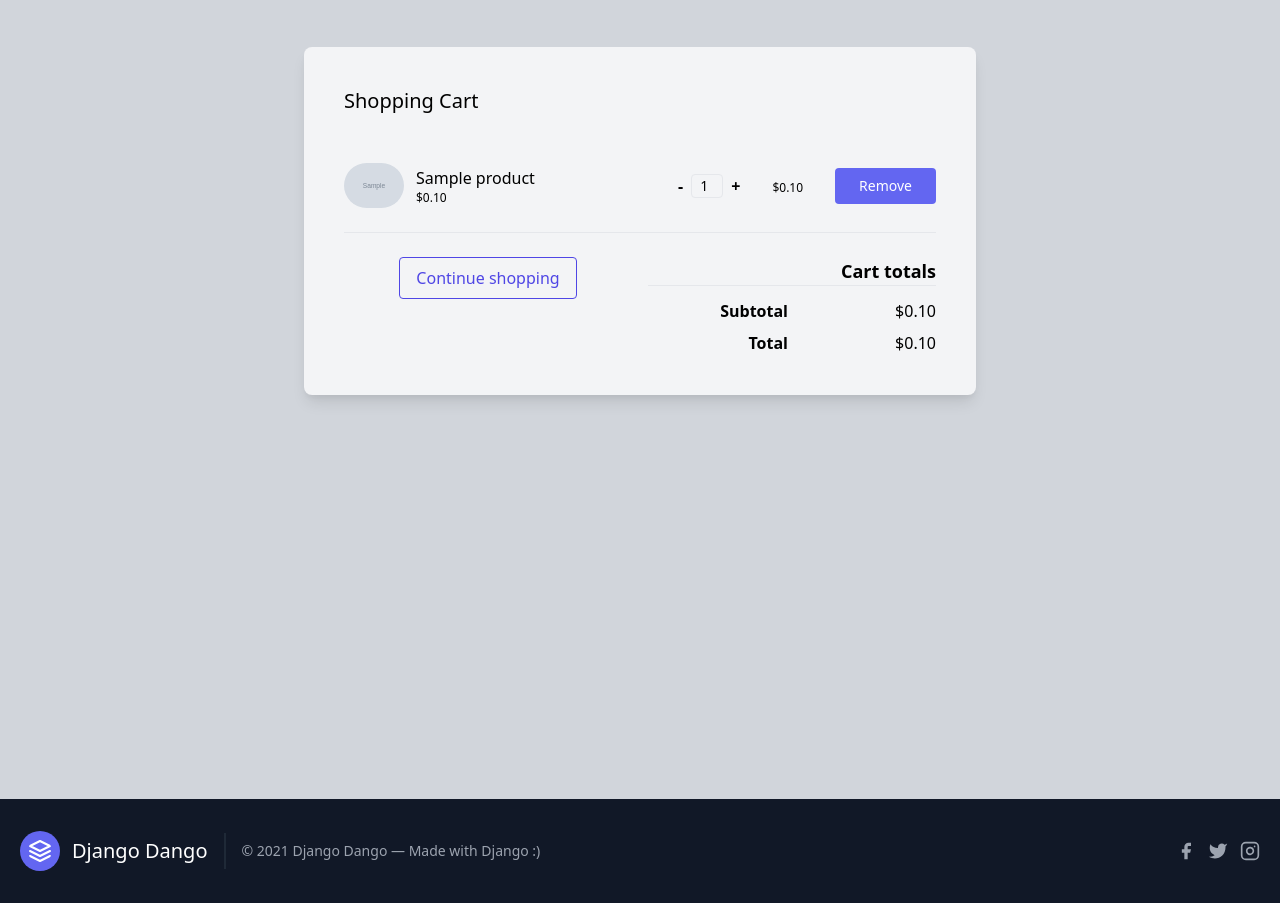
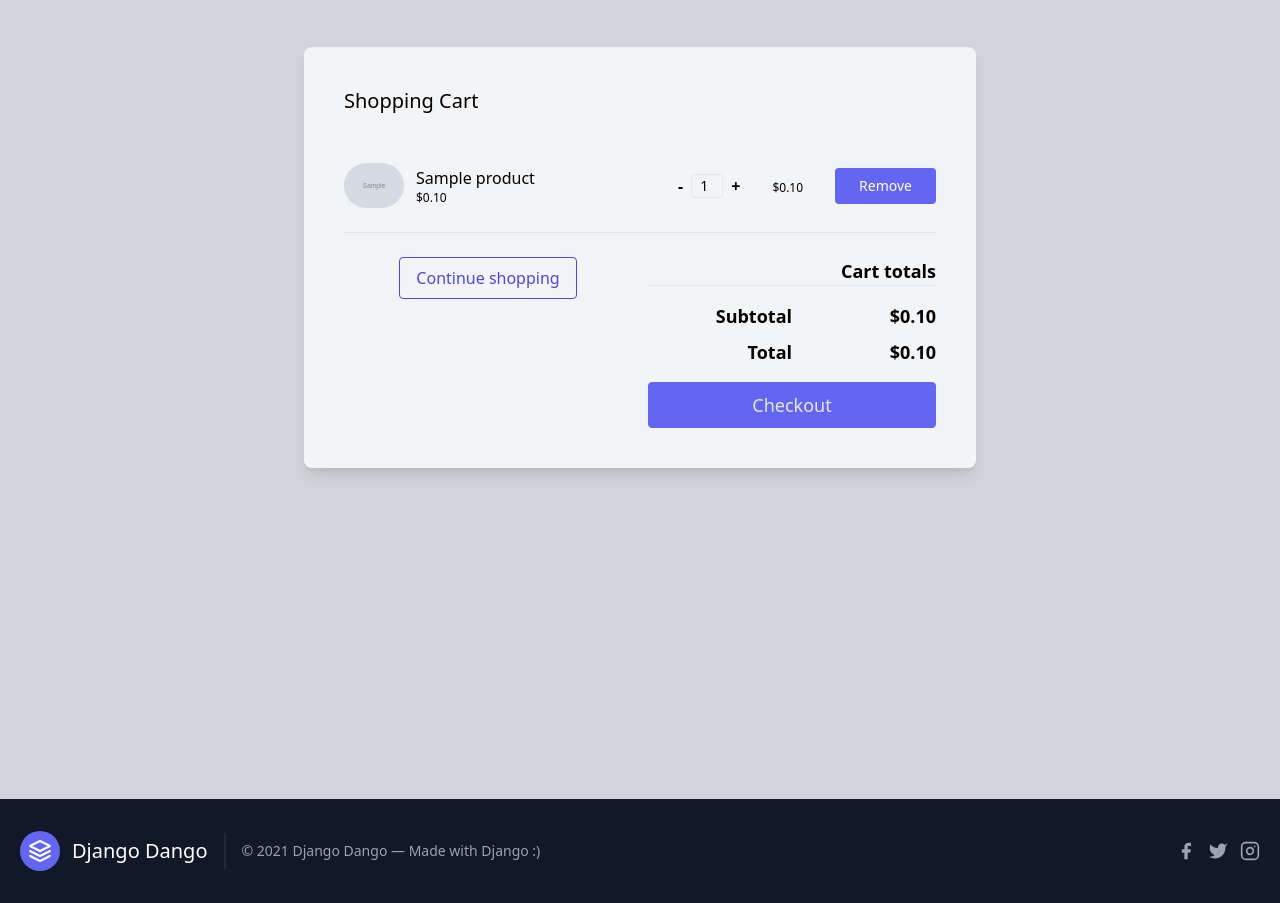
Before and after one commit to sjinno/dango, a Django app: template templates/cart/cart.html in a window 1280 px wide. Shown: the part 81-984 px from the top of the page. Run offline with Django 3.2, Linux system fonts and the light colour scheme; the template is opened without the code that fills it: values that come from a table or form of the project are taken from there, others are empty; tables that the repository leaves empty hold one stand-in row (values such as "Sample post"); grey boxes marked "Sample" are stand-in pictures.

Commit message:
cart: Add checkout button.

```diff
--- a/templates/cart/cart.html
+++ b/templates/cart/cart.html
@@ -1,48 +1,117 @@
-{% extends "base.html" %}
-{% block content %}
+{% extends "base.html" %} {% block content %}
 <div class="h-screen bg-gray-300">
   <div class="py-12">
     <div class="max-w-md mx-auto bg-gray-100 shadow-lg rounded-lg md:max-w-2xl">
       <div class="md:flex">
         <div class="w-full p-4 px-5 py-5">
           <div class="col-span-2 p-5">
-                        <h1 class="text-xl font-medium ">Shopping Cart</h1>
+            <h1 class="text-xl font-medium">Shopping Cart</h1>
             {% for item in order.items.all %}
             <div class="flex flex-wrap justify-between items-center mt-6 pt-6">
-                            <div class="flex items-center"> <img src="{{ item.product.image.url }}" width="60" class="rounded-full ">
-                                <div class="flex flex-col ml-3"> <span class="md:text-md font-medium">{{ item.product.title }}</span> <span class="text-xs font-light">${{ item.product.get_price }}</span> </div>
+              <div class="flex items-center">
+                <img
+                  src="{{ item.product.image.url }}"
+                  width="60"
+                  class="rounded-full"
+                />
+                <div class="flex flex-col ml-3">
+                  <span class="md:text-md font-medium"
+                    >{{ item.product.title }}</span
+                  >
+                  <span class="text-xs font-light"
+                    >${{ item.product.get_price }}</span
+                  >
+                </div>
               </div>
               <div class="flex justify-center items-center">
-                                <div class="pr-8 flex"> <span class="font-semibold"><a href="{% url 'cart:decrease-quantity' item.id %}">-</a></span> <input type="text" class="focus:outline-none bg-gray-100 border h-6 w-8 rounded text-sm px-2 mx-2" value="{{ item.quantity }}"> <span class="font-semibold"><a href="{% url 'cart:increase-quantity' item.id %}">+</a></span> </div>
-                                <div class="pr-8"> <span class="text-xs font-medium">${{ item.get_total_item_price }}</span> </div>
-                                <div><a href="{% url 'cart:remove-item' item.id %}" class="inline-flex text-white bg-indigo-500 border-0 py-2 px-6 focus:outline-none hover:bg-indigo-600 rounded text-sm">Remove</a></div>
+                <div class="pr-8 flex">
+                  <span class="font-semibold"
+                    ><a href="{% url 'cart:decrease-quantity' item.id %}"
+                      >-</a
+                    ></span
+                  >
+                  <input
+                    type="text"
+                    class="focus:outline-none bg-gray-100 border h-6 w-8 rounded text-sm px-2 mx-2"
+                    value="{{ item.quantity }}"
+                  />
+                  <span class="font-semibold"
+                    ><a href="{% url 'cart:increase-quantity' item.id %}"
+                      >+</a
+                    ></span
+                  >
+                </div>
+                <div class="pr-8">
+                  <span class="text-xs font-medium"
+                    >${{ item.get_total_item_price }}</span
+                  >
+                </div>
+                <div>
+                  <a
+                    href="{% url 'cart:remove-item' item.id %}"
+                    class="inline-flex text-white bg-indigo-500 border-0 py-2 px-6 focus:outline-none hover:bg-indigo-600 rounded text-sm"
+                    >Remove</a
+                  >
+                </div>
               </div>
             </div>
             {% empty %}
-                        <br>
-                        There are no items in your cart. <a class="text-indigo-500" href="{% url 'cart:product-list' %}">Continue shopping.</a>
-                        {% endfor %}
-                        {% if order.items.count > 0 %}
-                        <br>
-                        <hr>
-                        <br>
-                        <div class="grid grid-cols-6 gap-4">
-                            <div class="col-start-1 col-end-4 text-center">
-                                <a href="{% url 'cart:product-list' %}" type="button" class="inline-flex border border-indigo-600 text-indigo-600 hover:bg-indigo-600 hover:text-gray-200 rounded px-4 py-2">Continue shopping</a>
+            <br />
+            There are no items in your cart.
+            <a class="text-indigo-500" href="{% url 'cart:product-list' %}"
+              >Continue shopping.</a
+            >
+            {% endfor %} {% if order.items.count > 0 %}
+            <br />
+            <hr />
+            <br />
+            <div class="flex flex-wrap-reverse grid md:grid-cols-6 gap-4">
+              <div class="md:col-start-1 md:col-end-4 text-center">
+                <a
+                  href="{% url 'cart:product-list' %}"
+                  type="button"
+                  class="md:inline-flex border border-indigo-600 text-indigo-600 hover:bg-indigo-600 hover:text-gray-200 rounded px-4 py-2"
+                  >Continue shopping</a
+                >
               </div>
-                            <div class="col-start-4 col-end-7 text-right font-bold text-lg">
+              <div
+                class="md:col-start-4 md:col-end-7 md:mt-0 mt-4 md:text-right text-center font-bold text-lg"
+              >
                 Cart totals
-                                <hr>
+                <hr />
+                <div class="grid grid-cols-6 mt-4 mb-2 md:px-0 px-8">
+                  <div
+                    class="md:col-start-1 md:col-end-4 col-start-1 col-end-3 text-right font-semibold"
+                  >
+                    Subtotal
+                  </div>
+                  <div class="col-start-4 col-end-7 text-right">
+                    ${{ order.get_subtotal }}
                   </div>
                 </div>
-                        <div class="grid grid-cols-8 mb-2">
-                            <div class="col-start-5 col-end-7 text-right font-semibold">Subtotal</div>
-                            <div class="col-start-7 col-end-9 text-right">${{ order.get_subtotal }}</div>
+                <div class="grid grid-cols-6 md:px-0 px-8">
+                  <div
+                    class="md:col-start-1 md:col-end-4 col-start-1 col-end-3 text-right font-semibold"
+                  >
+                    Total
                   </div>
-                        <div class="grid grid-cols-8">
-                            <div class="col-start-5 col-end-7 text-right font-semibold">Total</div>
-                            <div class="col-start-7 col-end-9 text-right">${{ order.get_total }}</div>
+                  <div class="col-start-4 col-end-7 text-right">
+                    ${{ order.get_total }}
                   </div>
+                </div>
+                <div
+                  class="md:col-start-1 md:col-end-7 mt-4 text-center border border-indigo-500 rounded bg-indigo-500 text-gray-200 hover:bg-indigo-600"
+                >
+                  <a
+                    href="{% url 'cart:product-list' %}"
+                    type="button"
+                    class="md:inline-flex font-normal px-4 py-2"
+                    >Checkout</a
+                  >
+                </div>
+              </div>
+            </div>
+
             {% endif %}
           </div>
         </div>
```
Lines whose indentation alone changed are shown as unchanged.
